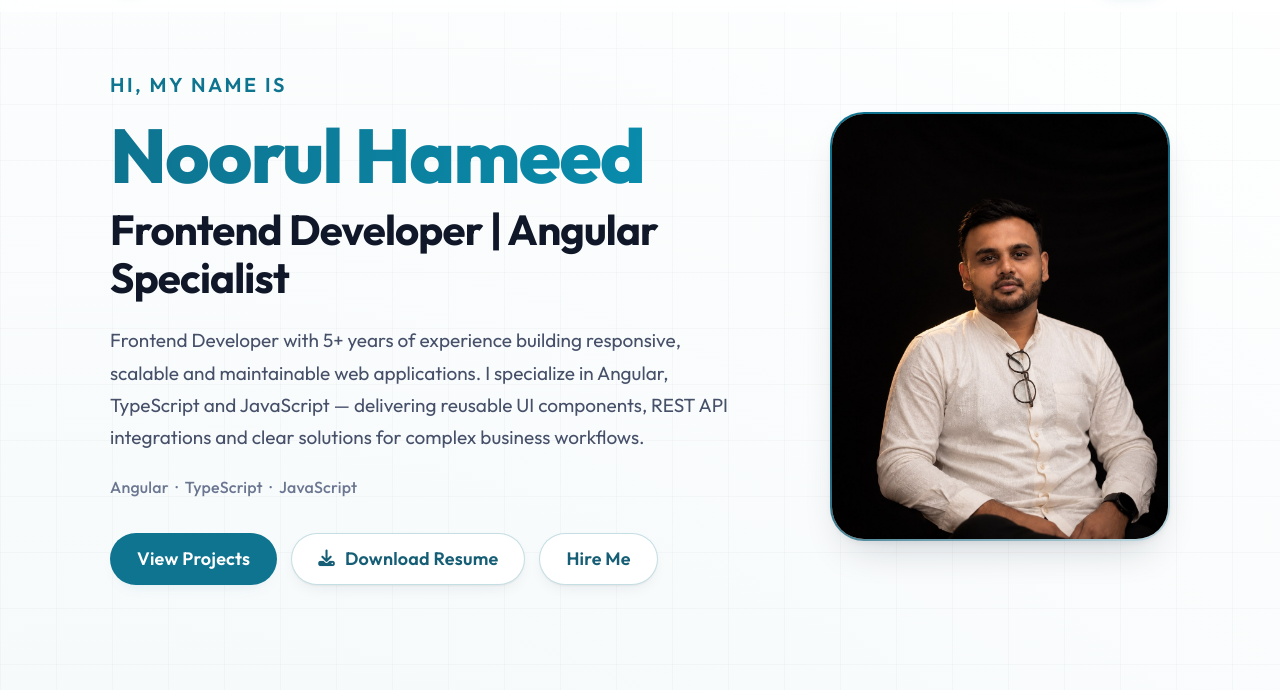
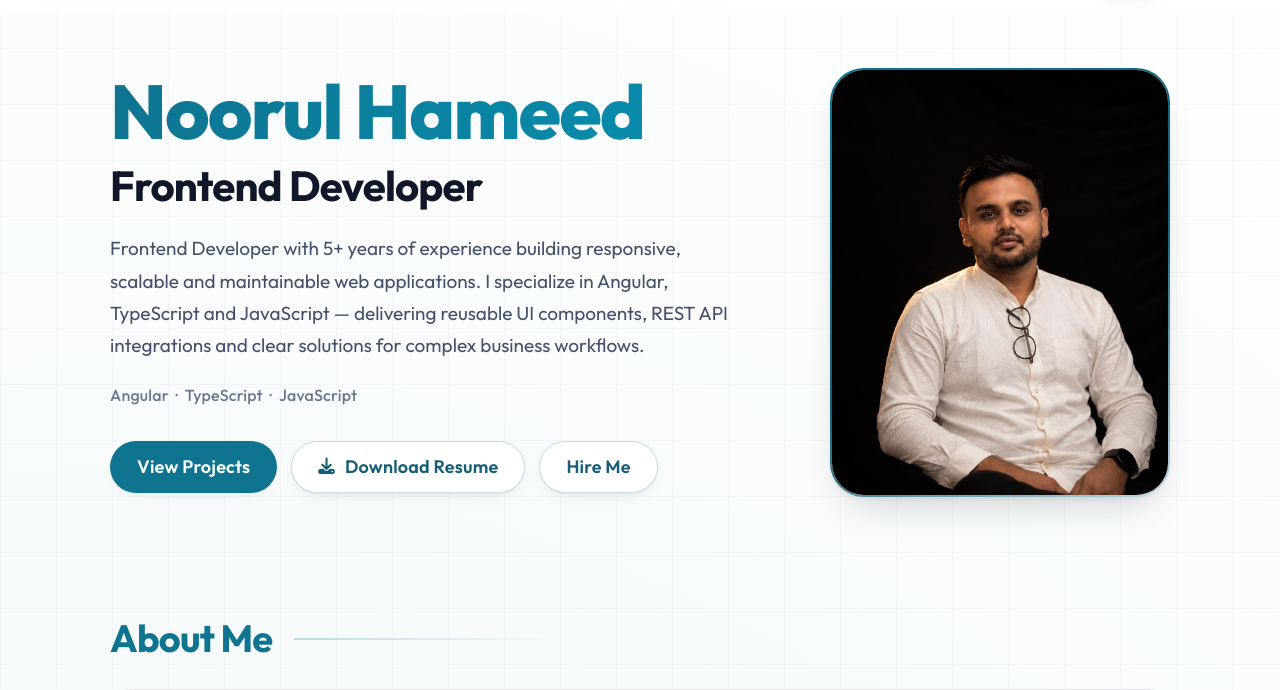
Before and after one commit to noorulhameedev/portfolio, a plain HTML site: page index.html in a window 1280 px wide. Shown: the part 64-754 px from the top of the page. Drawn offline with Linux system fonts and the light colour scheme.

Commit message:
Update portfolio homepage and SEO files

```diff
--- a/index.html
+++ b/index.html
@@ -103,9 +103,8 @@
         <!-- Hero Section -->
         <section id="home" class="hero">
             <div class="hero-content">
-                <p class="greeting">Hi, my name is</p>
                 <h1 class="name">Noorul Hameed</h1>
-                <h2 class="title">Frontend Developer | Angular Specialist</h2>
+                <h2 class="title">Frontend Developer</h2>
                 <p class="description">
                     Frontend Developer with 5+ years of experience building responsive, scalable and
                     maintainable web applications. I specialize in Angular, TypeScript and JavaScript —
@@ -123,8 +122,8 @@
             <div class="hero-visual">
                 <div class="hero-portrait">
                     <img class="hero-photo" src="image/noorul-portfolio-photo.png"
-                        alt="Portrait of Noorul Hameed, Frontend Developer and Angular Specialist"
-                        width="340" height="425">
+                        alt="Portrait of Noorul Hameed, Frontend Developer and Angular Specialist" width="340"
+                        height="425">
                 </div>
             </div>
         </section>
@@ -368,7 +367,8 @@
                             <p><span>Key features</span> User administration screens, validated forms, permission
                                 update flows and consistent admin UI patterns.</p>
                             <p><span>Challenge &amp; solution</span> Access-related workflows were clarified with
-                                structured forms, better feedback and reusable UI components shared with other modules.</p>
+                                structured forms, better feedback and reusable UI components shared with other modules.
+                            </p>
                         </div>
                     </div>
                 </article>
@@ -415,7 +415,8 @@
                 <article class="service-card card">
                     <div class="service-icon" aria-hidden="true"><i class="fa-solid fa-wrench"></i></div>
                     <h3>Website Maintenance</h3>
-                    <p>Ongoing updates, hosting-related support and practical fixes that keep sites production-ready.</p>
+                    <p>Ongoing updates, hosting-related support and practical fixes that keep sites production-ready.
+                    </p>
                 </article>
                 <article class="service-card card">
                     <div class="service-icon" aria-hidden="true"><i class="fa-solid fa-bug"></i></div>
@@ -451,7 +452,8 @@
                             sorting and denser data presentation.</li>
                         <li>Integrate REST APIs and align frontend bindings with backend contracts to improve data
                             accuracy across workflows.</li>
-                        <li>Strengthen form reliability with structured validation rules and consistent user feedback.</li>
+                        <li>Strengthen form reliability with structured validation rules and consistent user feedback.
+                        </li>
                         <li>Deliver responsive layouts that behave consistently across desktop, tablet and mobile.</li>
                         <li>Improve maintainability and load performance by cleaning structure, reducing bloat and
                             organizing shared frontend code.</li>
```
